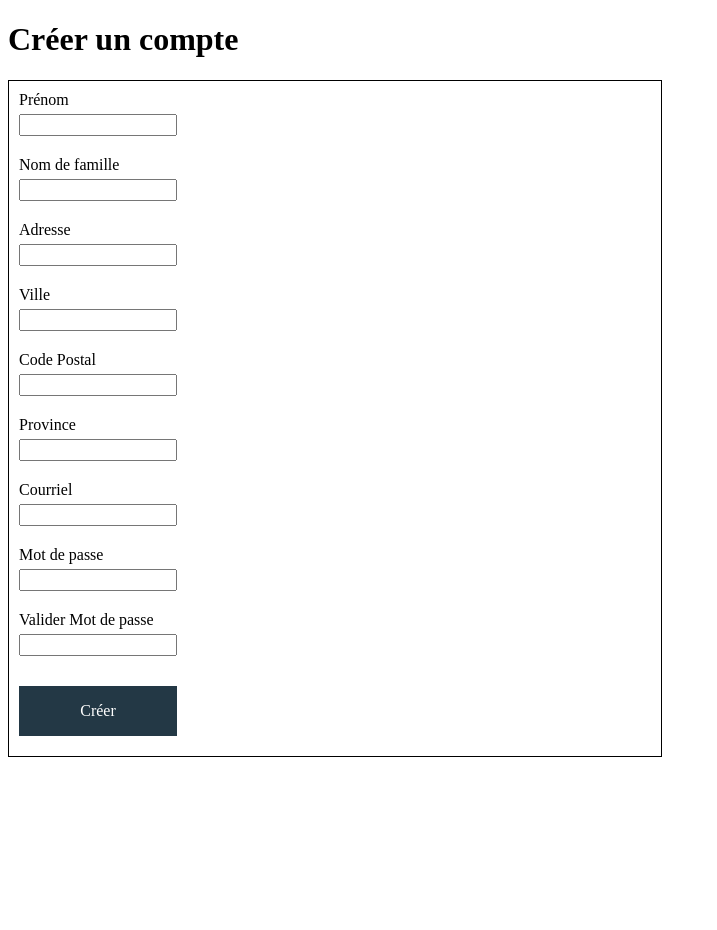
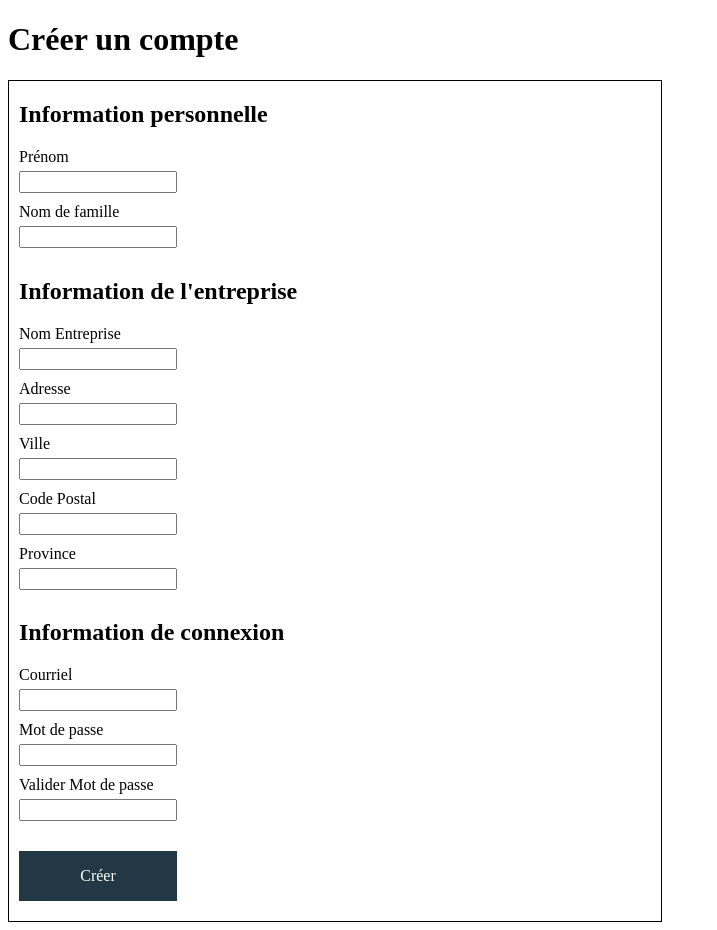
Before and after one commit to ecoleduweb/ProjetApplicationH2024, a SvelteKit app in the folder front-end/projet_application/: page /register in a window 1280 px wide. Shown: the whole page, without its empty margins (0-717 px from the left). Before the commit the page ends 800 px from the top, so only its background shows below. Built offline with nearby package versions, Linux system fonts and the light colour scheme; a web font is replaced by a local one.

Commit message:
Update du login

```diff
--- a/front-end/projet_application/src/routes/login/+page.svelte
+++ b/front-end/projet_application/src/routes/login/+page.svelte
@@ -1,37 +1,38 @@
 <script>
+  import Link from "../../Components/Inputs/Link.svelte";
   let error = "";
   const handleSubmit = async (e) => {
     e.preventDefault();
     const form = e.target;
     const formData = new FormData(form);
-        const username = formData.get('username');
-        const password = formData.get('password');
+    const username = formData.get("username");
+    const password = formData.get("password");
 
     console.log(username, password);
 
-        const response = await fetch('http://localhost:5000/login', {
-            method: 'POST',
+    const response = await fetch("http://localhost:5000/login", {
+      method: "POST",
       headers: {
-                'Content-Type': 'application/json'
+        "Content-Type": "application/json",
       },
-            body: JSON.stringify({ username, password })
+      body: JSON.stringify({ username, password }),
     });
 
     if (response.ok) {
       const data = await response.json();
-            localStorage.setItem('token', data.token);
-            location.href = '/dashboard';
+      localStorage.setItem("token", data.token);
+      location.href = "/dashboard";
     } else {
       error = await response.json();
       console.log(error);
     }
-    }
+  };
 </script>
 
 <svelte:head>
   <title>Login</title>
-    <meta name="description" content="Login page">
-    <link rel="stylesheet" href="src/styles/login.css">
+  <meta name="description" content="Login page" />
+  <link rel="stylesheet" href="src/styles/login.css" />
 </svelte:head>
 
 <section>
@@ -39,14 +40,26 @@
     <h1>Login</h1>
     <form on:submit={handleSubmit} class="login-form">
       <label for="username">Username</label>
-			<input type="text" id="username" name="username" required>
+      <input
+        type="text"
+        class="input-login"
+        id="username"
+        name="username"
+        required
+      />
       <label for="password">Password</label>
-			<input type="password" id="password" name="password" required>
+      <input
+        type="password"
+        class="input-login"
+        id="password"
+        name="password"
+        required
+      />
       {#if error}
         <p>{error}</p>
       {/if}
-			<button type="submit">Login</button>
-            <label for="register">Don't have an account? <a href="/register">Register</a></label>
+      <button type="submit" class="input-login">Se connecter </button>
+      <Link href="register" text="Register" />
     </form>
   </div>
 </section>
--- a/front-end/projet_application/src/routes/register/+page.svelte
+++ b/front-end/projet_application/src/routes/register/+page.svelte
@@ -10,6 +10,7 @@
   let email = "";
   let password = "";
   let validatePassword = "";
+  let nomEntreprise = "";
 
   import Button from "../../Components/Inputs/Button.svelte";
 
@@ -33,6 +34,8 @@
   <h1>Créer un compte</h1>
 
   <form on:submit|preventDefault={handleSubmit} class="form-register">
+    <div class="info-block">
+      <h2>Information personnelle</h2>
       <div class="form-inputs">
         <label for="firstName">Prénom</label>
         <input type="text" id="firstName" bind:value={firstName} required />
@@ -40,6 +43,18 @@
       <div class="form-inputs">
         <label for="lastName">Nom de famille</label>
         <input type="text" id="lastName" bind:value={lastName} required />
+      </div>
+    </div>
+    <div class="info-block">
+      <h2>Information de l'entreprise</h2>
+      <div class="form-inputs">
+        <label for="entreprise">Nom Entreprise</label>
+        <input
+          type="text"
+          id="entreprise"
+          bind:value={nomEntreprise}
+          required
+        />
       </div>
       <div class="form-inputs">
         <label for="address">Adresse</label>
@@ -57,6 +72,9 @@
         <label for="province">Province</label>
         <input type="text" id="province" bind:value={province} required />
       </div>
+    </div>
+    <div class="info-block">
+      <h2>Information de connexion</h2>
       <div class="form-inputs">
         <label for="email">Courriel</label>
         <input type="email" id="email" bind:value={email} required />
@@ -74,6 +92,7 @@
           required
         />
       </div>
+    </div>
     <div class="form-inputs form-buttons">
       <Button on:click text="Créer" />
     </div>
```
Also changed, not shown: front-end/projet_application/src/styles/login.css (+11 -0 lines). Lines whose indentation alone changed are shown as unchanged.
